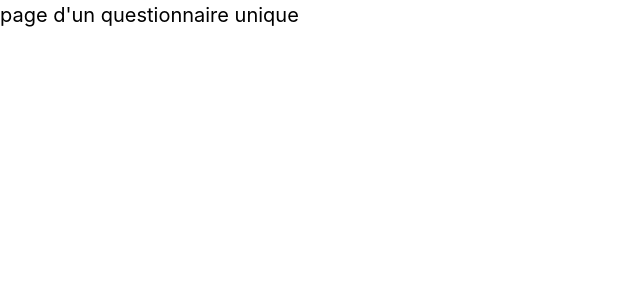
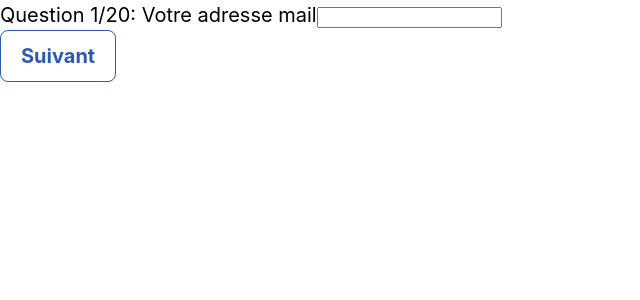
Before and after one commit to Blyzbee/big-screen-client, a React (Vite) app: page /survey/1 in a window 1280 px wide. Shown: the top 300 px of the page, without its empty margins (0-640 px from the left). Built offline with nearby package versions, Linux system fonts and the light colour scheme.

Commit message:
questions nav done

```diff
--- a/package.json
+++ b/package.json
@@ -10,7 +10,9 @@
     "preview": "vite preview"
   },
   "dependencies": {
+    "chart.js": "^4.4.1",
     "react": "^18.2.0",
+    "react-chartjs-2": "^5.2.0",
     "react-dom": "^18.2.0",
     "react-router-dom": "^6.20.0",
     "sass": "^1.69.5"
--- a/src/views/Survey/Survey.jsx
+++ b/src/views/Survey/Survey.jsx
@@ -1,7 +1,185 @@
-import React from "react";
+import React, { useState } from "react";
+import "./survey.scss";
+import Button from "../../components/Button/Button";
+
+const questions = [
+	{ id: 1, text: "Votre adresse mail", type: "B" },
+	{ id: 2, text: "Votre âge", type: "B" },
+	{
+		id: 3,
+		text: "Votre sexe",
+		type: "A",
+		options: ["Homme", "Femme", "Préfère ne pas répondre"],
+	},
+	{
+		id: 4,
+		text: "Nombre de personne dans votre foyer (adulte & enfants)",
+		type: "C",
+	},
+	{ id: 5, text: "Votre profession", type: "B" },
+	{
+		id: 6,
+		text: "Quel marque de casque VR utilisez-vous ?",
+		type: "A",
+		options: [
+			"Oculus Quest",
+			"Oculus Rift/s",
+			"HTC Vive",
+			"Windows Mixed Reality",
+			"Valve index",
+		],
+	},
+	{
+		id: 7,
+		text: "Sur quel magasin d’application achetez vous des contenus VR ?",
+		type: "A",
+		options: ["SteamVR", "Occulus store", "Viveport", "Windows store"],
+	},
+	{
+		id: 8,
+		text: "Quel casque envisagez-vous d’acheter dans un futur proche ?",
+		type: "A",
+		options: [
+			"Occulus Quest",
+			"Occulus Go",
+			"HTC Vive Pro",
+			"PSVR",
+			"Autre",
+			"Aucun",
+		],
+	},
+	{
+		id: 9,
+		text: "Au sein de votre foyer, combien de personnes utilisent votre casque VR pour regarder Bigscreen ?",
+		type: "C",
+	},
+	{
+		id: 10,
+		text: "Vous utilisez principalement Bigscreen pour :",
+		type: "A",
+		options: [
+			"regarder la TV en direct",
+			"regarder des films",
+			"travailler",
+			"jouer en solo",
+			"jouer en équipe",
+		],
+	},
+	{
+		id: 11,
+		text: "Combien donnez-vous de points pour la qualité de l’image sur Bigscreen ?",
+		type: "C",
+	},
+	{
+		id: 12,
+		text: "Combien donnez-vous de points pour le confort d’utilisation de l’interface Bigscreen ?",
+		type: "C",
+	},
+	{
+		id: 13,
+		text: "Combien donnez-vous de points pour la connexion réseau de Bigscreen ?",
+		type: "C",
+	},
+	{
+		id: 14,
+		text: "Combien donnez-vous de points pour la qualité des graphismes 3D dans Bigscreen ?",
+		type: "C",
+	},
+	{
+		id: 15,
+		text: "Combien donnez-vous de points pour la qualité audio dans Bigscreen ?",
+		type: "C",
+	},
+	{
+		id: 16,
+		text: "Aimeriez-vous avoir des notifications plus précises au cours de vos sessions Bigscreen ?",
+		type: "A",
+		options: ["Oui", "Non"],
+	},
+	{
+		id: 17,
+		text: "Aimeriez-vous pouvoir inviter un ami à rejoindre votre session via son smartphone ?",
+		type: "A",
+		options: ["Oui", "Non"],
+	},
+	{
+		id: 18,
+		text: "Aimeriez-vous pouvoir enregistrer des émissions TV pour pouvoir les regarder ultérieurement ?",
+		type: "C",
+	},
+	{
+		id: 19,
+		text: "Aimeriez-vous jouer à des jeux exclusifs sur votre Bigscreen ?",
+		type: "C",
+	},
+	{
+		id: 20,
+		text: "Quelle nouvelle fonctionnalité devrait exister sur Bigscreen ?",
+		type: "B",
+	},
+];
 
 const Survey = () => {
-	return <div>page d'un questionnaire unique</div>;
+	const [formData, setFormData] = useState({});
+	const [step, setStep] = useState(1);
+
+	const handleChange = (id, value) => {
+		setFormData({ ...formData, [id]: value });
+	};
+
+	const handleSubmit = (e) => {
+		e.preventDefault();
+		console.log("Données soumises:", formData);
+	};
+
+	return (
+		<form className="survey" onSubmit={handleSubmit}>
+			<div className="carousel">
+				<div style={{ transform: `translate(calc(-100 * ${step - 1})dvw, 0)` }}>
+					{questions.map((question) => (
+						<div key={question.id}>
+							<label>{`Question ${question.id}/20: ${question.text}`}</label>
+							{question.type === "A" && (
+								<select
+									onChange={(e) => handleChange(question.id, e.target.value)}
+								>
+									<option value="">Sélectionnez une option</option>
+									{question.options.map((option, index) => (
+										<option key={index} value={option}>
+											{option}
+										</option>
+									))}
+								</select>
+							)}
+							{question.type === "B" && (
+								<input
+									type="text"
+									onChange={(e) => handleChange(question.id, e.target.value)}
+									maxLength={255}
+								/>
+							)}
+							{question.type === "C" && (
+								<input
+									type="number"
+									onChange={(e) => handleChange(question.id, e.target.value)}
+									min={1}
+									max={5}
+								/>
+							)}
+						</div>
+					))}
+				</div>
+			</div>
+
+			{step >= 20 ? (
+				<Button type="submit">Valider le formulaire</Button>
+			) : (
+				<Button type="button" onClick={() => setStep(step + 1)}>
+					Suivant
+				</Button>
+			)}
+		</form>
+	);
 };
 
 export default Survey;
--- /dev/null
+++ b/src/views/Survey/survey.scss
@@ -0,0 +1,17 @@
+.survey {
+	all: unset;
+
+	.carousel {
+		overflow-x: hidden;
+		scroll-behavior: smooth;
+
+		> div {
+			display: flex;
+			gap: 1rem;
+
+			> div {
+				min-width: 100dvw;
+			}
+		}
+	}
+}
```
Also changed, not shown: 1 other file (tests, documents, lock files or other folders).
